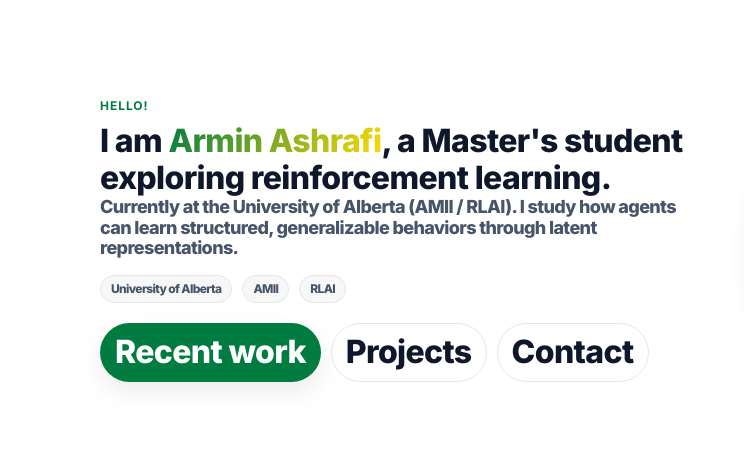
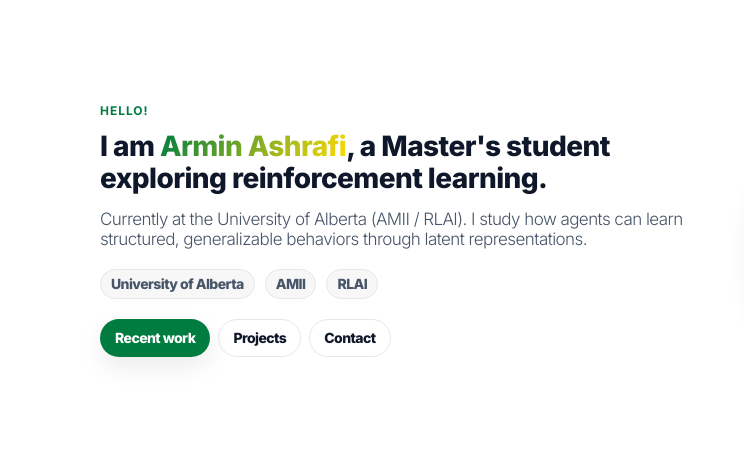
Before and after one commit to thearminashrafi/thearminashrafi.github.io, a plain HTML site: page index.html in a window 1280 px wide. Shown: the part 80-530 px from the top of the page, 0-744 px from the left. Drawn offline with Linux system fonts and the light colour scheme; grey boxes are pictures that could not be loaded.

Commit message:
Made some changes to the webpage

```diff
--- a/index.html
+++ b/index.html
@@ -71,10 +71,17 @@
       width: 400px; height: 400px; border-radius: 50%; object-fit: cover; border: 3px solid var(--accent);
       box-shadow: var(--shadow);
     }
-    .lead { font-size: clamp(28px, 4vw, 32px); line-height: 1.15; letter-spacing: -0.02em; font-weight: 800; margin: 8px 0 12px; }
-    .sub { font-size: 18px; color: var(--muted); margin-bottom: 16px; }
+    .lead { font-size: 28px; line-height: 1.15; letter-spacing: -0.02em; font-weight: 800; margin: 10px 0 32px; }
+    .sub { font-size: 17px; color: var(--muted); margin-bottom: 20px; font-weight: 200; margin-top: 16px;}
     .badges { display:flex; flex-wrap: wrap; gap: 10px; margin: 14px 0 20px; }
-    .quick { display:flex; gap: 10px; flex-wrap: wrap; }
+    .badges .chip { font-size: var(--badge-size, 14px); }
+    .quick {
+      display: flex;
+      gap: 8px;
+      flex-wrap: wrap;
+      font-family: var(--quick-font, Inter, system-ui, sans-serif);
+      font-size: var(--quick-size, 14px); /* Add this for manual size control */
+    }
     /* Sections */
     section { padding: 48px 0; border-top: 1px solid var(--border); }
     h2 { font-size: clamp(22px, 2.2vw, 28px); margin: 0 0 16px; letter-spacing: -0.01em; }
```
